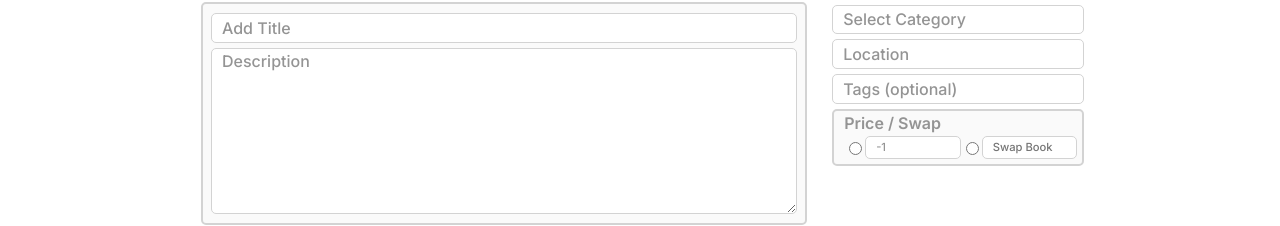
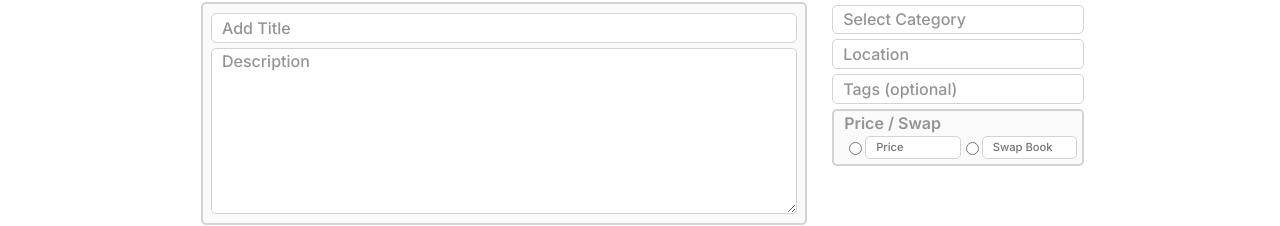
Before and after one commit to ashydashysoflashy/BookSwap, a React (Create React App) app in the folder frontend/: page / in a window 1280 px wide. Shown: the part 152-378 px from the top of the page. Built offline with nearby package versions, Linux system fonts and the light colour scheme.

Commit message:
Fixed Empty Ads Error

```diff
--- a/frontend/src/components/AdForm.jsx
+++ b/frontend/src/components/AdForm.jsx
@@ -13,7 +13,7 @@ const AdForm = () => {
   const [category, setCategory] = useState("");
   const [location, setLocation] = useState("");
   const [tags, setTags] = useState('');
-  const [price, setPrice] = useState(-1);
+  const [price, setPrice] = useState(undefined);
   const [swapBook, setSwapBook] = useState("");
 
   const handleSubmit = async (e) => {
@@ -32,13 +32,14 @@ const AdForm = () => {
     const json = await response.json();
 
     if (!response.ok) {
+      console.log("error", json);
       setError(json.error);
       setEmptyFields(json.emptyFields);
     }
     if (response.ok) {
       setTitle("");
       setDescription("");
-      setPrice(-1);
+      setPrice(undefined);
       setError(null);
       setEmptyFields([]);
       dispatch({type: 'CREATE_AD', payload: json})
--- a/frontend/src/context/AdContext.jsx
+++ b/frontend/src/context/AdContext.jsx
@@ -10,11 +10,11 @@ export const adsReducer = (state, action) => {
       }
     case 'CREATE_AD':
       return {
-        ads: [action.payload, ...state.ads]
+        ads: [action.payload, ...(state.ads || [])]
       }
     case 'DELETE_AD':
       return {
-        ads: state.ads.filter((ad) => ad._id !== action.payload._id)
+        ads: (state.ads || []).filter((ad) => ad._id !== action.payload._id)
       }
     default:
       return state
@@ -26,7 +26,6 @@ export const AdsContextProvider = ({ children }) => {
     ads: null
   });
 
-
   return (
     <AdsContext.Provider value={{...state, dispatch}}>
       { children }
```
